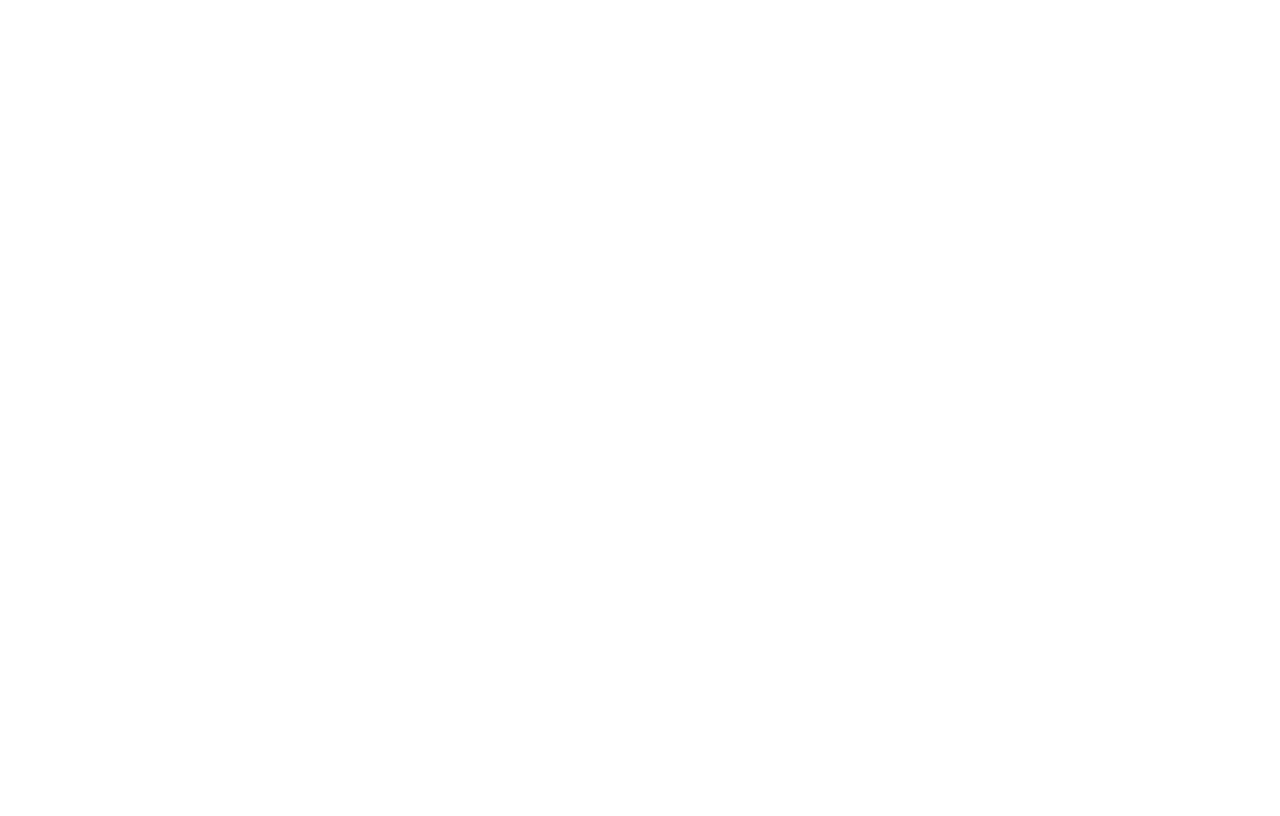
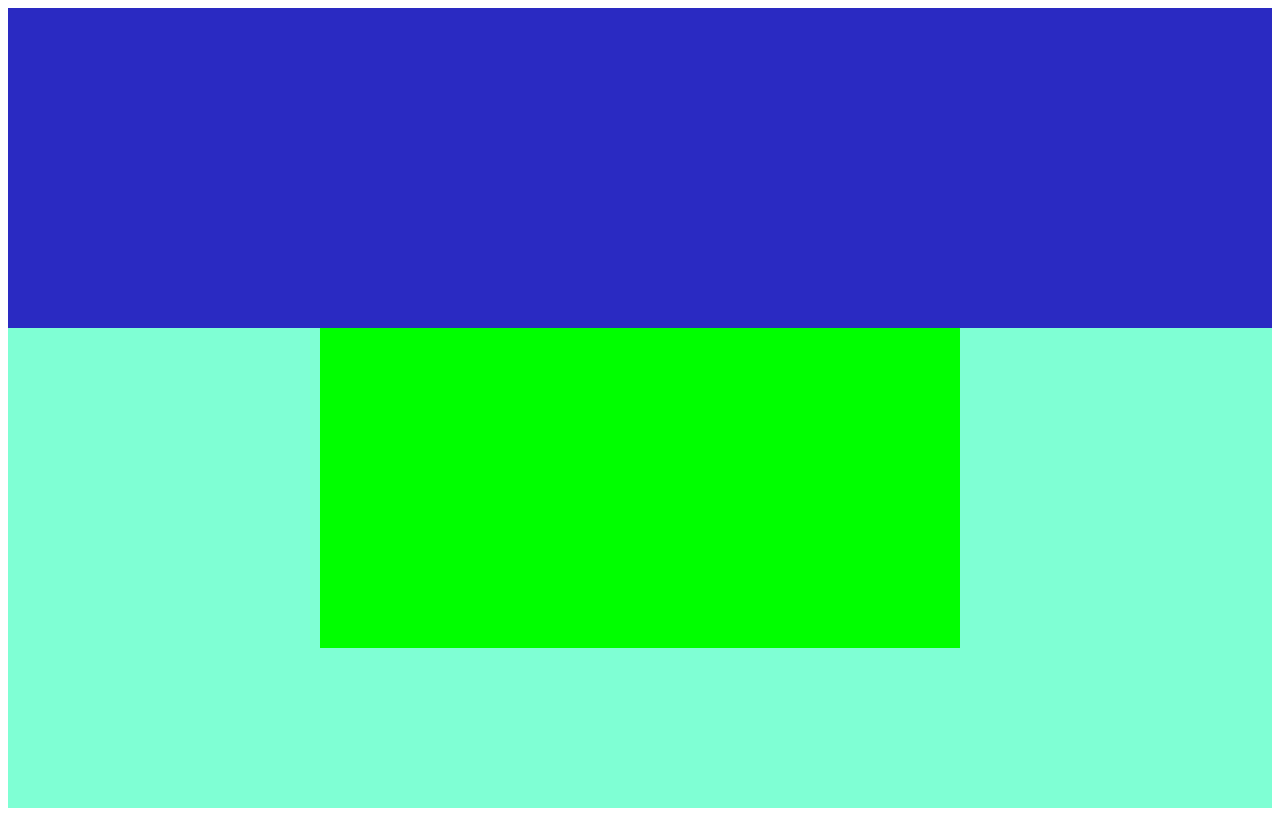
Before and after one commit to wacb14/rxjs-learning, an Angular app: page / in a window 1280 px wide. Built offline with nearby package versions, Linux system fonts and the light colour scheme.

Commit message:
A converter to observables for events

```diff
--- a/src/app/app.component.css
+++ b/src/app/app.component.css
@@ -0,0 +1,20 @@
+.container {
+  height: 100dvh;
+  background-color: aquamarine;
+  display: flex;
+  align-items: center;
+  justify-content: start;
+  flex-direction: column;
+}
+.rectangle {
+  height: 20rem;
+}
+.header {
+  background-color: rgb(42, 42, 194);
+  width: 100%;
+  display: block;
+}
+.element {
+  background-color: rgb(0, 255, 0);
+  width: 40rem;
+}
--- a/src/app/app.component.html
+++ b/src/app/app.component.html
@@ -1 +1,5 @@
 <router-outlet></router-outlet>
+<div class="container">
+  <div class="rectangle header"></div>
+  <div class="rectangle element" id="element"></div>
+</div>
--- a/src/app/app.component.ts
+++ b/src/app/app.component.ts
@@ -1,12 +1,21 @@
-import { Component } from '@angular/core';
+import { Component, OnInit } from '@angular/core';
 import { RouterOutlet } from '@angular/router';
+import { fromEvent } from 'rxjs';
 
 @Component({
   selector: 'app-root',
   imports: [RouterOutlet],
   templateUrl: './app.component.html',
-  styleUrl: './app.component.css'
+  styleUrl: './app.component.css',
 })
-export class AppComponent {
+export class AppComponent implements OnInit {
   title = 'rxjs-learning';
+  public ngOnInit(): void {
+    const element = document.getElementById('element') as HTMLDivElement;
+    //-- Converts an event as an observable to be able to subscribe and unsubscribe
+    const mouseEvent = fromEvent(element, 'mousemove');
+    mouseEvent.subscribe((e: any) => {
+      console.log(`Coords X:${e.clientX} and Y:${e.clientY}`);
+    });
+  }
 }
```
